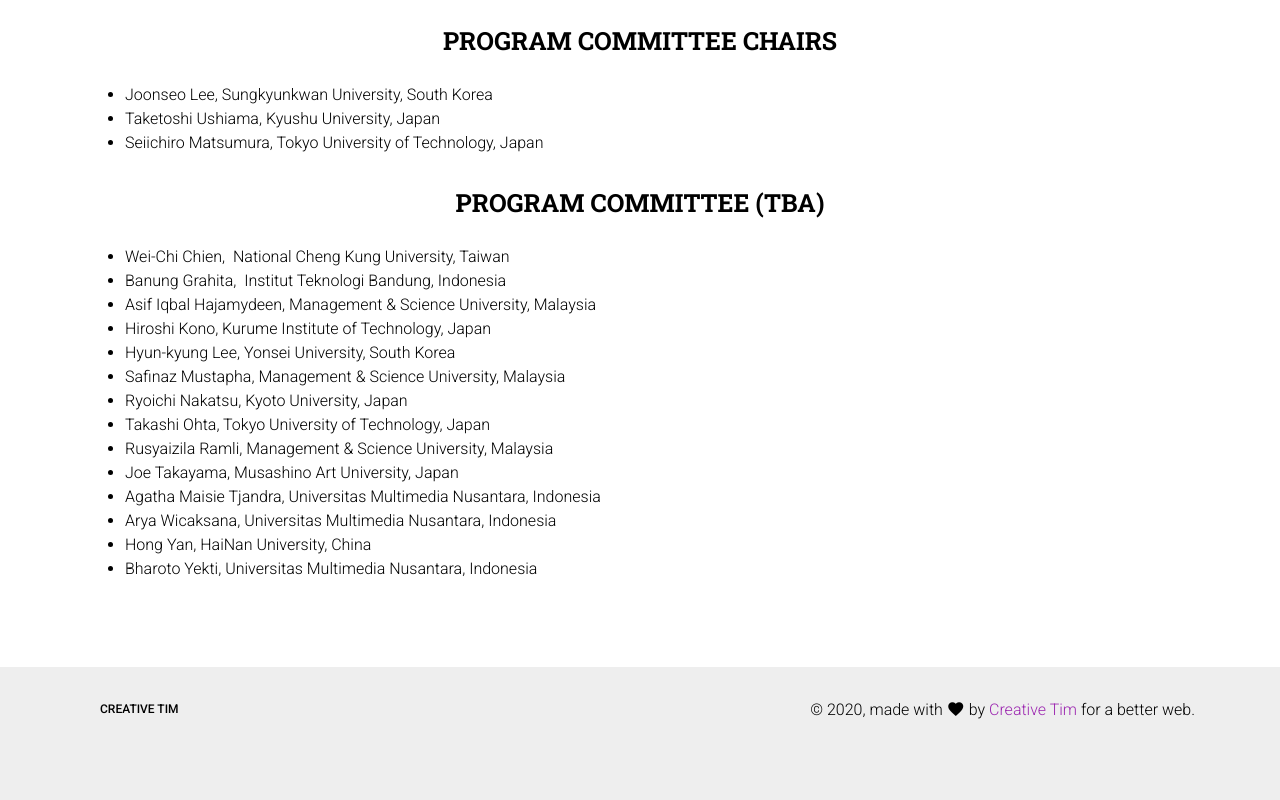
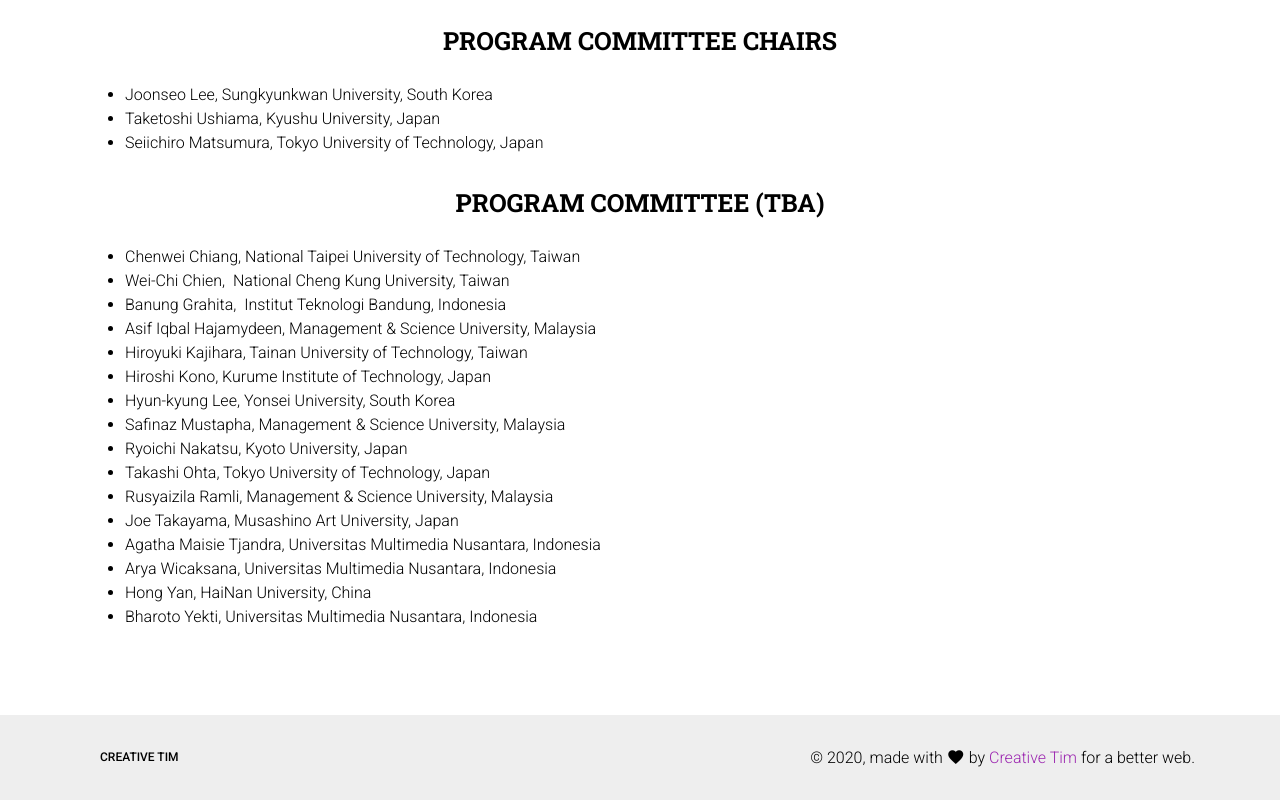
Before and after one commit to ushiama/ADADA2020, a plain HTML site: page index.html in a window 1280 px wide. Shown: the part 5691-6491 px from the top of the page. Before the commit the page ends 6443 px from the top, so only its background shows below. Drawn offline with Linux system fonts and the light colour scheme; some packages are replaced by stand-ins of ours.

Commit message:
ジョニー、梶原さんをPC委員に追加

```diff
--- a/index.html
+++ b/index.html
@@ -394,9 +394,11 @@
         <h3 class="title">PROGRAM COMMITTEE (TBA)</h3>
         <div class="text-left">
           <ul>
+            <li>Chenwei Chiang, National Taipei University of Technology, Taiwan</li>
             <li>Wei-Chi Chien,  National Cheng Kung University, Taiwan</li>
             <li>Banung Grahita,  Institut Teknologi Bandung, Indonesia</li>
             <li>Asif Iqbal Hajamydeen, Management & Science University, Malaysia</li>
+            <li>Hiroyuki Kajihara, Tainan University of Technology, Taiwan</li>
             <li>Hiroshi Kono, Kurume Institute of Technology, Japan</li>
             <li>Hyun-kyung Lee, Yonsei University, South Korea</li>
             <li>Safinaz Mustapha, Management & Science University, Malaysia</li>
```
